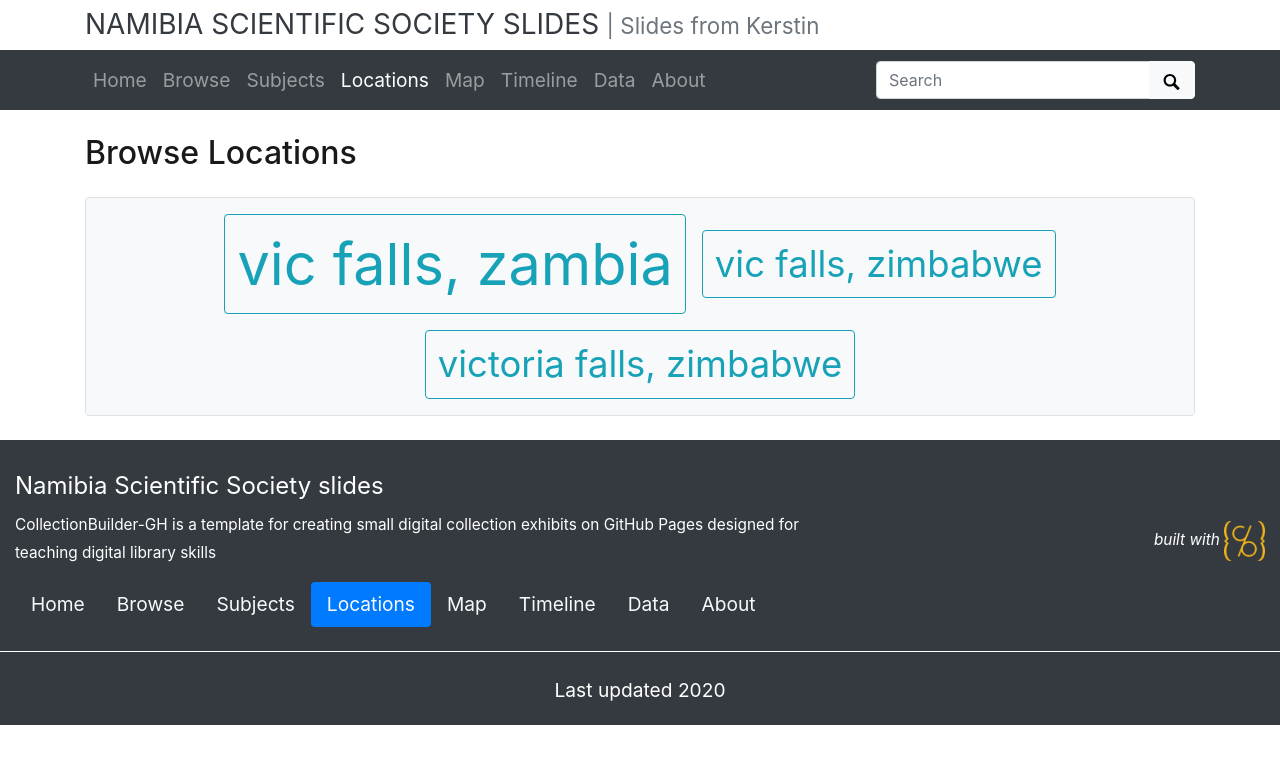
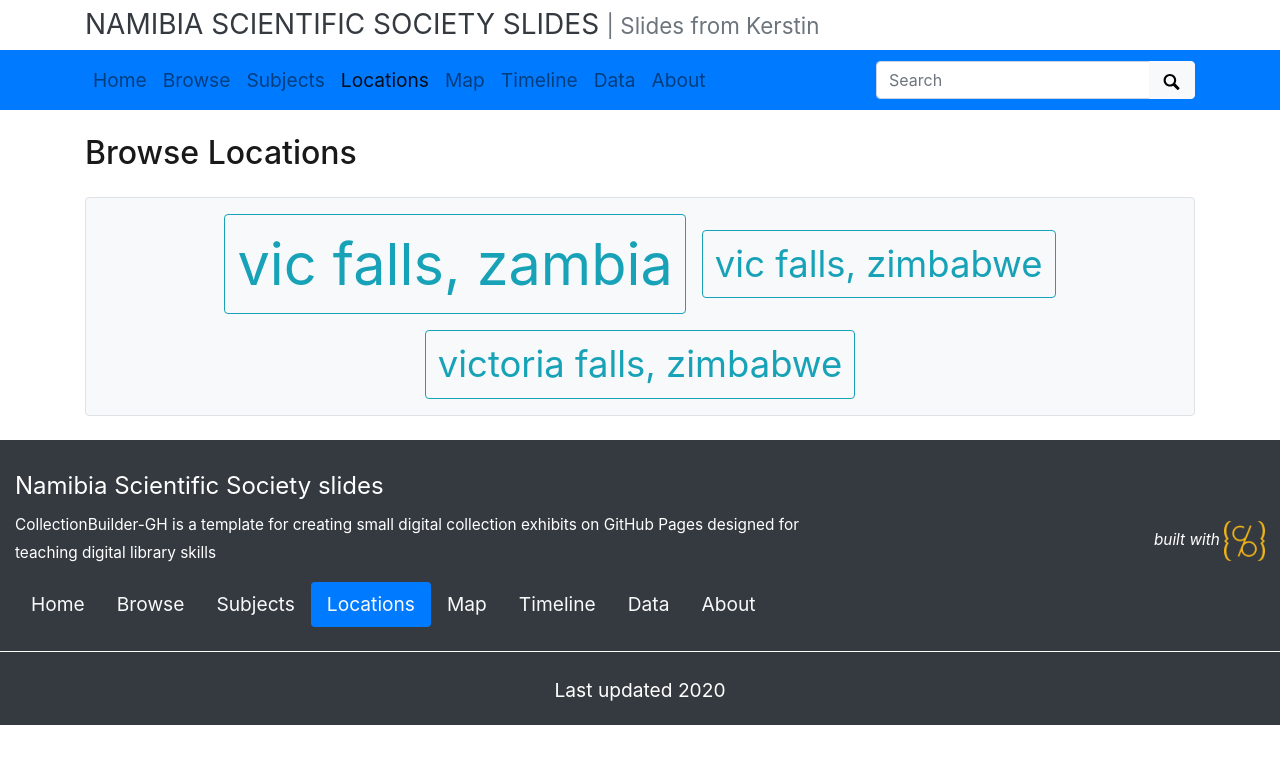
Before and after one commit to evanwill/NSS, a Jekyll site: the page built from pages/locations.md, in a window 1280 px wide. Shown: the top 764 px of the page. Built offline with Jekyll 4.4.1, drawn with Linux system fonts in a browser that asks for light colours.

Commit message:
Update theme.yml

```diff
--- a/_data/theme.yml
+++ b/_data/theme.yml
@@ -17,7 +17,7 @@ home-banner-image-position: # Default is center
 carousel-height: 300
 # If you'd like to feature specific subjects on the front page, fill in the below with subjects and separate them by semi-colon.
 # Otherwise, leave this blank for automatically generated subjects. For a list of subjects generated by the metadata, see data/subjects.csv
-featured-subjects: Africa;Victoria;rivers  # separate by semi-colon(';')
+featured-subjects: Africa;Victoria Falls;rivers  # separate by semi-colon(';')
 featured-subjects-max: 5 # set number of top subjects to display if auto generating
 # Same as subjects above. Leave blank for automatically generated locations. Or add locations you'd like to feature. For list see data/places.csv
 featured-locations: Africa;Zambia;Zimbabwe  # separate by semi-colon(';')
@@ -72,7 +72,7 @@ map-cluster-radius: 25 # size of clusters, from ~ 10 to 80
 ##########
 # TIMELINE PAGE
 #
-year-navigation: "1980;1981;1982;1983;1984;1985;1986;1987;1988;1989" # set years to appear in dropdown nav, leave blank to auto gen
+year-navigation: 1980;1981;1982;1983;1984;1985;1986;1987;1988;1989 # set years to appear in dropdown nav, leave blank to auto gen
 year-nav-increment: 5 # set increments when auto gen nav years
 
 ##########
@@ -91,10 +91,10 @@ metadata-facets-fields: "subject,creator,format"
 # NAVBAR COLORS
 # If you'd like to change the color of the nav-bar and links, adjust the below.
 # Choose from "navbar-light" for use with light background colors, or "navbar-dark" for dark background colors
-navbar-color: navbar-dark
+navbar-color: navbar-light
 # navbar background color
 # Choose from bg-primary, bg-secondary, bg-success, bg-danger, bg-warning, bg-info, bg-light, bg-dark, bg-white
-navbar-background: bg-dark
+navbar-background: bg-primary
 
 # BOOTSWATCH THEMES
 # You can replace the standard Bootstrap theme with a Bootswatch (https://github.com/thomaspark/bootswatch) option
```
